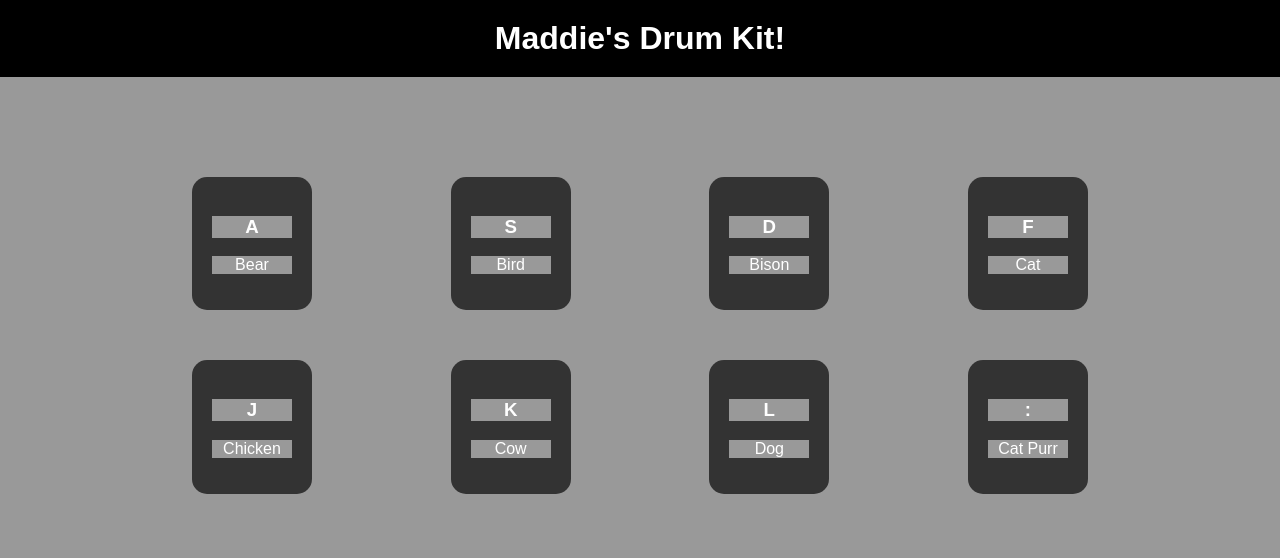
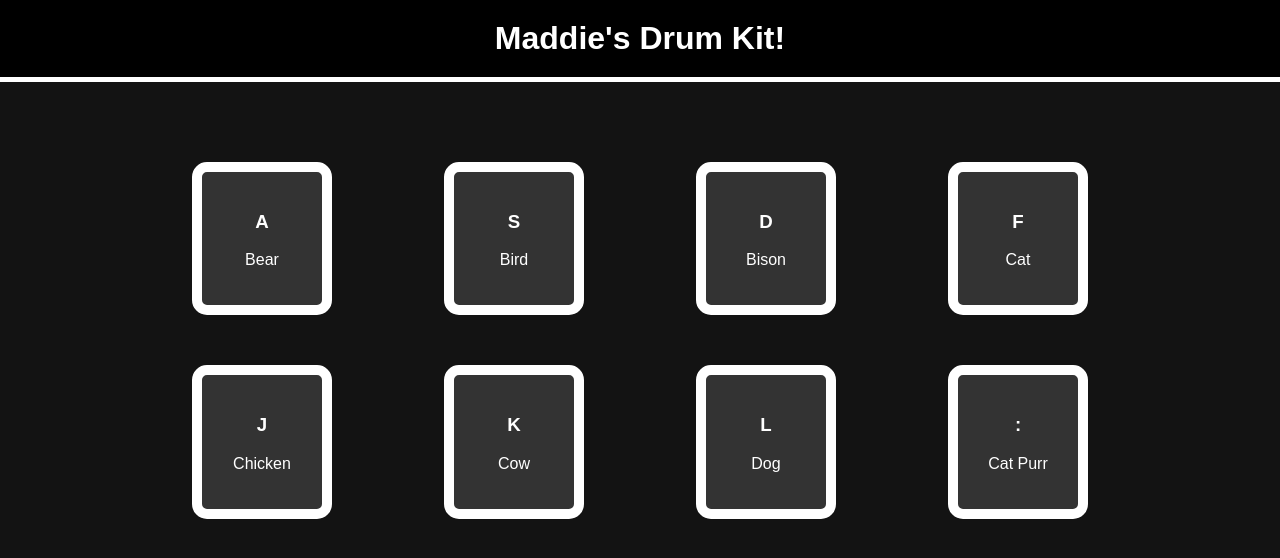
Before and after one commit to Madeline-Carr/JavaScript30, a plain HTML site: page DrumKit/index.html in a window 1280 px wide. Drawn offline with Linux system fonts and the light colour scheme.

Commit message:
Additional CSS
I added borders around the sound buttons and I fixed the background color of their text.

```diff
--- a/DrumKit/main.css
+++ b/DrumKit/main.css
@@ -1,9 +1,9 @@
 *{
     font-family: sans-serif;
-    background-color: #999;
 }
 body{
     margin: 0px;
+    background-color: rgb(19, 19, 19);
 }
 .container{
     text-align: center;
@@ -18,7 +18,8 @@ h1{
     padding: 20px;
     text-align: center;
     margin-top: 0px;
-    margin-bottom: 100px;
+    margin-bottom: 80px;
+    border-bottom: 5px solid white;
 }
 
 #row{
@@ -30,10 +31,12 @@ h1{
 
 .key{
     background-color: #333;
+    border: 10px solid white;
     border-radius: 15px;
     padding: 20px;
     min-width: 80px;
     text-align: center;
+
 }
 
 .key:hover{
```
